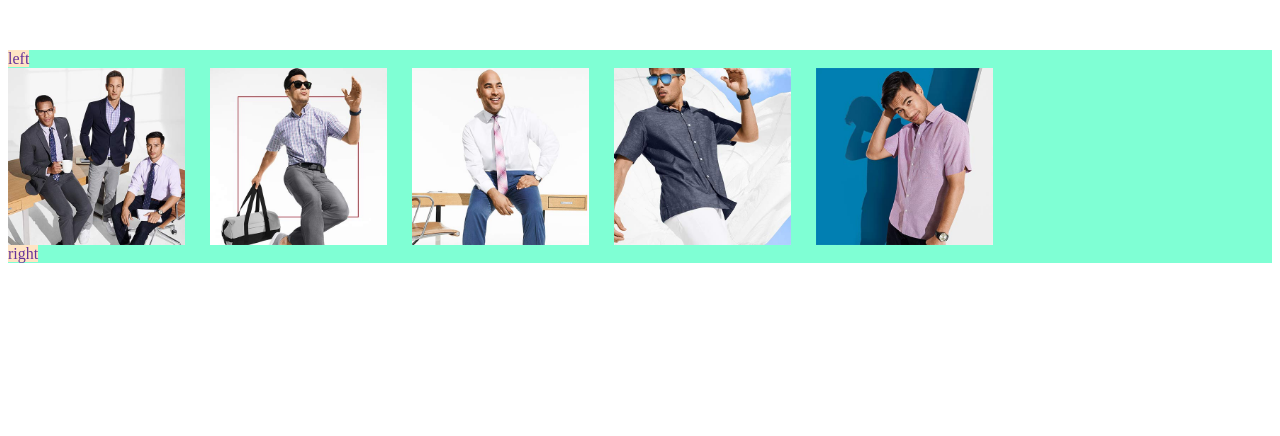
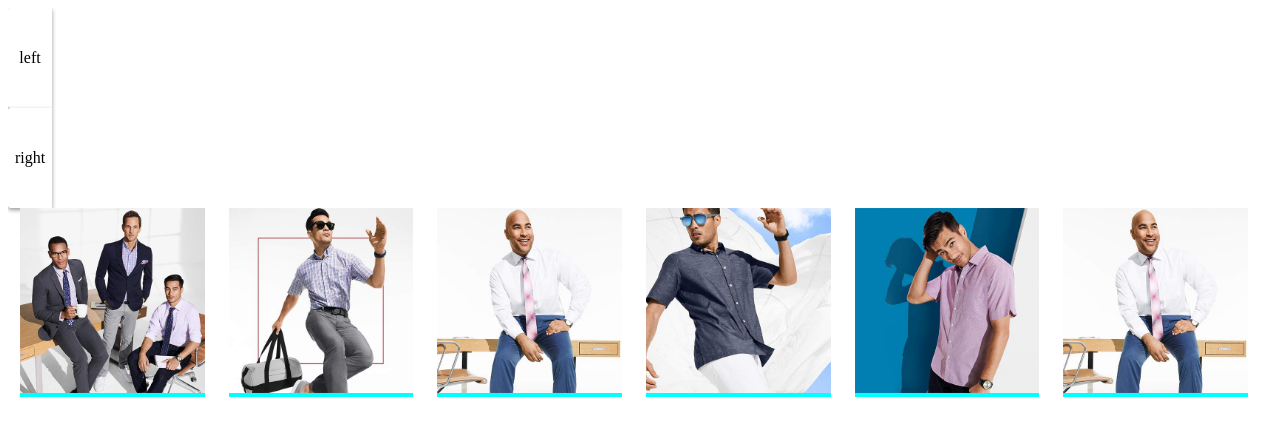
Before and after one commit to dejunqi/ui-experiment, a plain HTML site: page carousel-effect/index.html in a window 1280 px wide. Drawn offline with Linux system fonts and the light colour scheme.

Commit message:
carousel logic update

```diff
--- a/carousel-effect/index.html
+++ b/carousel-effect/index.html
@@ -7,26 +7,46 @@
 <body>
 
     <div id="app">
-        <div class="container">
-            <span class="arrow arrowLeft">left</span>
-            <div class="tileContainer">
-                <div class="tile">
+        <div class="sbcCardContainer">
+
+            <div class="btn btnLeft">left</div>
+            <div class="btn btnRight">right</div>
+
+            <div class="carouselViewPort">
+                <ol class="tileContainer">
+                    <li class="tile">
+                        <div>
                             <img src="./img/1.jpg" class="tileImage">
                         </div>
-                <div class="tile">
+                    </li>
+                    <li class="tile">
+                        <div>
                             <img src="./img/2.jpg" class="tileImage">
                         </div>
-                <div class="tile">
+                    </li>
+                    <li class="tile">
+                        <div>
                             <img src="./img/3.jpg" class="tileImage">
                         </div>
-                <div class="tile">
+                    </li>
+                    <li class="tile">
+                        <div>
                             <img src="./img/4.jpg" class="tileImage">
                         </div>
-                <div class="tile">
+                    </li>
+                    <li class="tile">
+                        <div>
                             <img src="./img/5.jpg" class="tileImage">
                         </div>
+                    </li>
+                    <li class="tile">
+                        <div>
+                            <img src="./img/6.jpg" class="tileImage">
                         </div>
-            <span class="arrow arrowRight">right</span>
+                    </li>
+                </ol>
+
+            </div>
         </div>
     </div>
 
--- a/carousel-effect/index.js
+++ b/carousel-effect/index.js
@@ -3,81 +3,121 @@
 
 const run = () => {
 
-    const tiles = document.querySelectorAll('.tile');
-    const tileContainer = document.querySelector(".tileContainer");
-    const leftBtn = document.querySelector(".arrowLeft");
-    const rightBtn = document.querySelector(".arrowRight");
+    const tiles = document.querySelectorAll(`.tile`);
+    const carouselViewPort = document.querySelector(`.carouselViewPort`);
+    const tileContainer = document.querySelector(`.tileContainer`);
+    const leftBtn = document.querySelector(`.btnLeft`);
+    const rightBtn = document.querySelector(`.btnRight`);
+
+
+    if (!tiles || tiles.length <= 4 || !tileContainer || !carouselViewPort) {
+        return;
+    }
     const numOfTiles = tiles.length;
-    let numOfOverFlow = 0;
+    const tileMargin = 24;
+    const baseTileWidth = 177;
 
-    function getWidth(selector, extra = 0) {
-        return document.querySelector(selector).offsetWidth + extra;
+    let axesLen = numOfTiles * (baseTileWidth + tileMargin);
+
+    let leftDiff = 0;
+
+    const getWidth = (element, extraVal = 0) => {
+        return element.offsetWidth + extraVal;
+    };
+
+    const elementEdgeInfo = (element) => {
+        const { left, right } = element.getBoundingClientRect();
+        return { left, right };
+    };
+
+    const updateStyle = (element, attr, value) => {
+        let isNewStyle = true;
+        let currentstyles = element.getAttribute('style')?.split(";") || [];
+        for (let i = 0; i < currentstyles.length; i++) {
+            if (currentstyles[i].includes(attr)) {
+                currentstyles[i] = `${attr}: ${value}`;
+                isNewStyle = false;
+                break;
+            }
+        }
+        if (isNewStyle) {
+            currentstyles.push(`${attr}: ${value}`);
+        }
+        const newstyle = currentstyles.join(";");
+        console.log(newstyle)
+        element.setAttribute('style', newstyle);
     }
 
-    const tileWidth = getWidth('.tile', 25);
+    const computePosIdx = () => {
+        const carouselViewPortEdge = elementEdgeInfo(carouselViewPort);
+        const tileContainerEdge = elementEdgeInfo(tileContainer);
+        let l = -1, r = numOfTiles;
+        const diffRight = carouselViewPortEdge.right - axesLen;
+        const diffLeft = carouselViewPortEdge.left - tileContainerEdge.left;
 
-    function setVisibility(value) {
-        for (let i = tiles.length - 1; i >= tiles.length - numOfOverFlow ; i--) {
-            tiles[i].style.visibility = value;
+        if (diffRight < 0) {
+            const dr = Math.abs(diffRight)
+            const divide = Math.floor( dr / baseTileWidth);
+            const mod = dr % baseTileWidth;
+            r -= divide;
+            if (mod > 30) {
+                r -= 1;
+            }
         }
+
+        if (diffLeft > 0) {
+            const divide = Math.floor(diffLeft / getWidth(tiles[0], tileMargin));
+            l = divide
+        }
+
+        return { leftIdx: l, rightIdx: r};
+    };
+
+    const updateBtnDisplay = () => {
+
+    };
+
+    const resizeCarousel = () => {
+        console.log('resize')
+        const { leftIdx, rightIdx } = computePosIdx();
+        if (leftIdx > 0) return;
+        const num = rightIdx;
+        const viewPortWidth = getWidth(carouselViewPort);
+        const w = (viewPortWidth / num)
+        const len = numOfTiles * w - (tileMargin / 2);
+        updateStyle(tileContainer, 'width', `${len}px`);
     }
 
-    function onResize() {
-        const tileContainerWidth = getWidth('.tileContainer');
-        const overFlow = tileContainerWidth / tileWidth;
-        if (overFlow <= 4.7) {
-            numOfOverFlow = numOfTiles - Math.floor(overFlow);
-            setVisibility('hidden');
+    leftBtn.addEventListener('click', () => {
+        console.log('left btn clicked')
+        const { leftIdx } = computePosIdx();
+        console.log(leftIdx);
+        updateStyle(tileContainer, 'transform', "translateX(0)");
+    });
 
-        } else {
-            setVisibility("unset");
-            if (!!tileContainer.style.left && parseInt(tileContainer.style.left) < 0) {
-                tileContainer.style.left = "0px";
-            }
-            numOfOverFlow = 0;
-        }
+    rightBtn.addEventListener('click', () => {
+        const { leftIdx, rightIdx } = computePosIdx()
+        if (rightIdx === numOfTiles) return;
+        const overflowRight = numOfTiles - rightIdx;
+        const overflowLeft = leftIdx  + 1;
+        const singleTileWidth = getWidth(tiles[0], tileMargin);
+        const dist = (overflowRight + overflowLeft) * singleTileWidth;
+        updateStyle(tileContainer, 'transform', `translateX(-${dist}px)`);
+    });
+
+    const update = () => {
+        resizeCarousel();
     }
 
-    const observe = (selector, attribute, callback) => {
-        let prevW = getWidth('.tileContainer');
+    update();
+    window.addEventListener('resize', () => {
+        update();
+    })
 
-        let interval = setInterval(() => {
-            const w = getWidth('.tileContainer');
-            if (w != prevW) {
-                console.log('resized');
-                if (callback && {}.toString.call(callback) === '[object Function]') {
-                    callback();
-                }
-                prevW = w;
-            }
-        }, 100);
-        // return () => clearInterval(interval);
-    }
-
-    observe('.tileContainer', 'offsetWidth', onResize);
+}
 
 
 
 
-    // window.addEventListener('resize', onResize);
-    // window.addEventListener('load', onResize);
-
-    leftBtn.addEventListener('click', () => {
-        tileContainer.style.left = `0px`;
-        setVisibility("hidden");
-    });
-
-    rightBtn.addEventListener('click', () => {
-        var dis = numOfOverFlow * tileWidth;
-        tileContainer.style.left = `-${dis}px`;
-        tileContainer.style.right = "auto";
-        setVisibility("unset");
-    });
-
-    // return () => {
-    //     window.removeEventListener('resize', onResize);
-    //     window.removeEventListener('load', onResize);
-    // }
-}
 
 run();
--- a/carousel-effect/style.css
+++ b/carousel-effect/style.css
@@ -1,59 +1,60 @@
-.container {
-    position: relative;
-    margin-top: 50px;
-    width: 100%;
-    min-width: 900px;
-    background-color: aquamarine;
+.sbcCardContainer {
+    min-width: 970px;
     overflow: hidden;
 }
 
+.carouselContainer {
+}
+
+.carouselViewPort {
+}
+
 .tileContainer {
-    position: relative;
     display: flex;
-    /* width: 100%; */
-    min-width: 808px;
+    padding: 0;
+    margin: 0;
+    /* transition: all 0.1s linear; */
 }
 
 .tile {
-    width: 177px;
-    height: 177px;
+    /* min-width: 177px; */
     background-color: aqua;
-    margin-right: 25px;
+    margin-right: 12px;
+    margin-left: 12px;
+    list-style-type: none;
 }
 
 .tileImage {
-    width: 177px;
-    height: 177px;
+    width: 100%;
+    min-height: 167px;
+}
+
+.tileText {
+}
+
+.btn {
+    width: 44px;
+    height: 100px;
+    line-height: 100px;
+    text-align: center;
+    /* position: absolute;
+    bottom: 60px; */
+    z-index: 20;
+    background-color: #fff;
+    box-shadow: 0 2px 4px #999;
+    border-radius: 3px 0 0 3px;
+}
+
+.btnLeft {
+}
+
+.btnRight {
 }
 
 .arrow {
-    width: 20px;
-    background-color:bisque;
-    /* visibility: hidden; */
-}
-
-.arrowRight {
-    /* position: absolute;
-    top: 50px;
-    right: 20px; */
-    /* visibility: hidden; */
-    color: rebeccapurple;
+    margin-top: 44px;
 }
 
 .arrowLeft {
-    /* position: absolute;
-    top: 50px;
-    left: 0px;; */
-    /* visibility: hidden; */
-    color: rebeccapurple;
+    transform: rotateZ(180deg);
 }
-
-/* @media (max-width: 950px) {
-    .tile {
-        display: none;
-    }
-
-    .tile:nth-child(-n+4) {
-        display: unset !important;
-    }
-} */
```
Also changed, not shown: carousel-effect/demo.html (deleted, +0 -31 lines), carousel-effect/img/6.jpg (added). Lines whose indentation alone changed are shown as unchanged.
